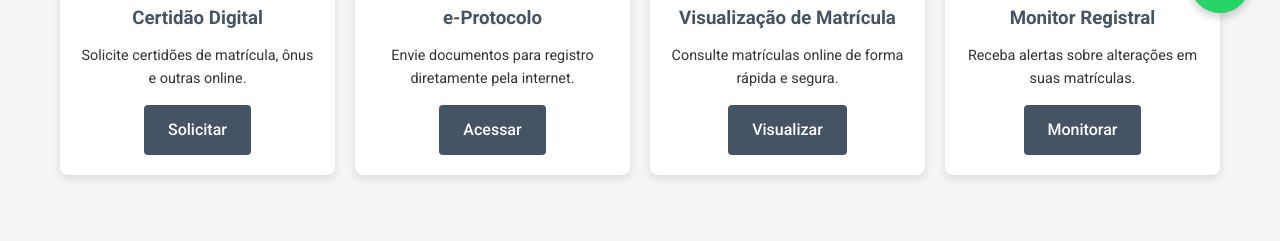
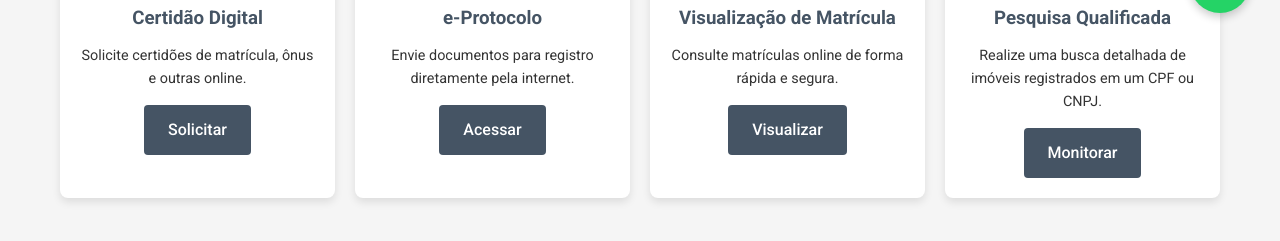
Before and after one commit to tmpcosta/1ripvh, a plain HTML site: page index.html in a window 1280 px wide. Shown: the part 757-998 px from the top of the page. Drawn offline with Linux system fonts and the light colour scheme.

Commit message:
Mudanças nos links do INDEX

```diff
--- a/index.html
+++ b/index.html
@@ -73,14 +73,14 @@
                         <i class="fas fa-search"></i>
                         <h3>Visualização de Matrícula</h3>
                         <p>Consulte matrículas online de forma rápida e segura.</p>
-                        <a href="https://registradores.onr.org.br/VisualizacaoMatricula/frmPedidosVisualizacao.aspx" target="_blank" class="btn">Visualizar</a>
+                        <a href="https://registradores.onr.org.br/VisualizarMatricula/DefaultVM.aspx?from=menu" target="_blank" class="btn">Visualizar</a>
                     </div>
 
                     <div class="ri-digital-service">
                         <i class="fas fa-bell"></i>
-                        <h3>Monitor Registral</h3>
-                        <p>Receba alertas sobre alterações em suas matrículas.</p>
-                        <a href="https://registradores.onr.org.br/MonitorRegistral/frmPedidosMonitor.aspx" target="_blank" class="btn">Monitorar</a>
+                        <h3>Pesquisa Qualificada</h3>
+                        <p>Realize uma busca detalhada de imóveis registrados em um CPF ou CNPJ.</p>
+                        <a href="https://registradores.onr.org.br/CE/DefaultCE.aspx" target="_blank" class="btn">Monitorar</a>
                     </div>
                 </div>
             </div>
```
